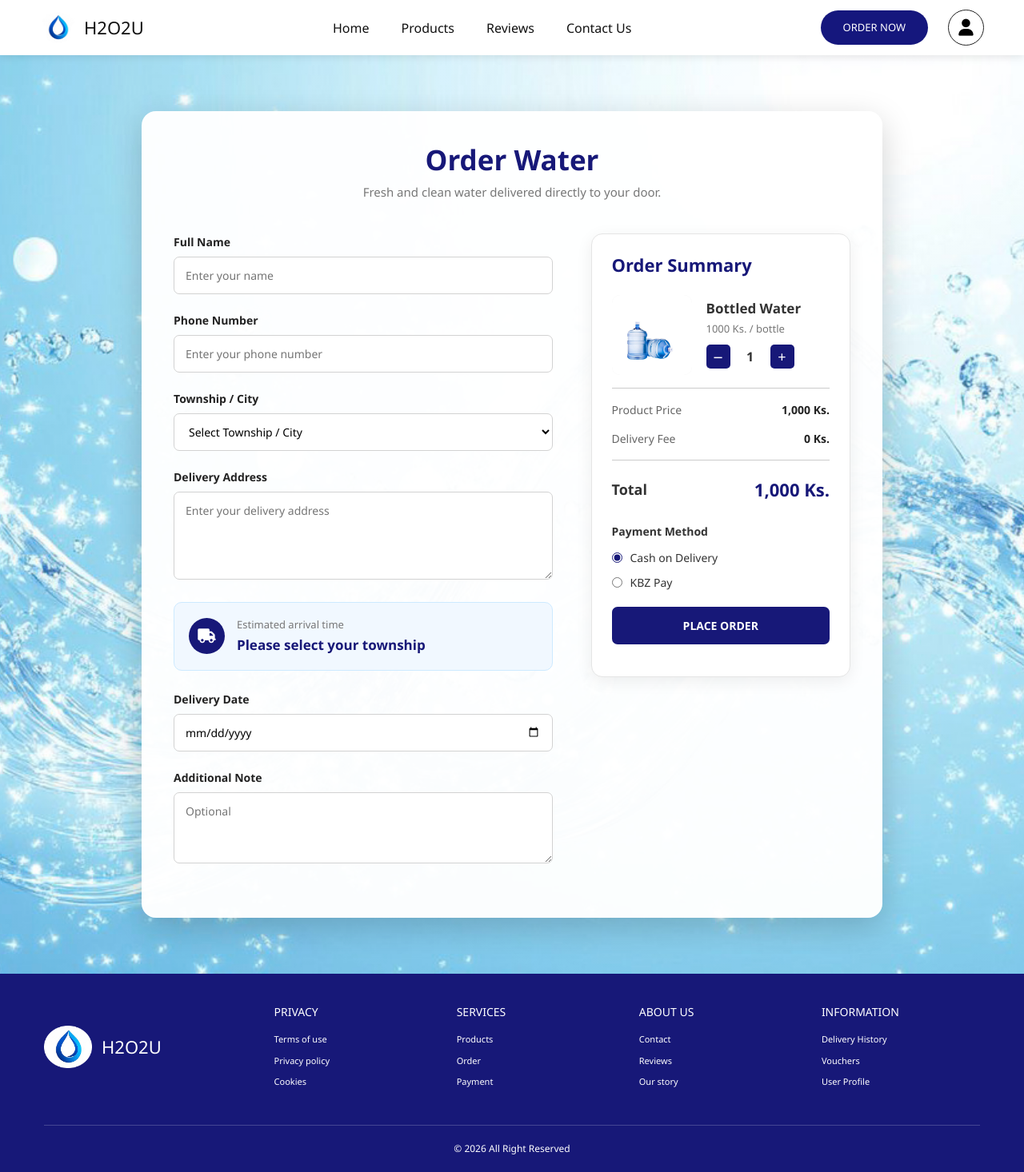
After one commit to B-M-P55/ICT, a PHP site: page /user_orders.html in a window 1280 px wide. The commit adds this page. Shown: the whole page at 80% size. Run offline with PHP 8.4, Linux system fonts and the light colour scheme.

Commit message:
final_change

```diff
--- a/js/script.js
+++ b/js/script.js
@@ -157,7 +157,7 @@ document.addEventListener("DOMContentLoaded", function () {
                 function () {
 
                     window.location.href =
-                        "user_order.html";
+                        "user_orders.html";
 
                 }
             );
@@ -183,7 +183,7 @@ document.addEventListener("DOMContentLoaded", function () {
             function () {
 
                 window.location.href =
-                    "user_order.html";
+                    "user_orders.html";
 
             }
         );
@@ -209,7 +209,7 @@ document.addEventListener("DOMContentLoaded", function () {
             function () {
 
                 window.location.href =
-                    "user_order.html";
+                    "user_orders.html";
 
             }
         );
--- a/js/user_noti.js
+++ b/js/user_noti.js
@@ -20,7 +20,7 @@ document.addEventListener("DOMContentLoaded", function () {
     }
 
     if (orderBtn) {
-        orderBtn.addEventListener("click", () => window.location.href = "user_order.html");
+        orderBtn.addEventListener("click", () => window.location.href = "user_orders.html");
     }
 
     if (deliveryBtn) {
--- a/js/user_pf.js
+++ b/js/user_pf.js
@@ -38,7 +38,7 @@ document.addEventListener("DOMContentLoaded", function () {
 
     // My Order Page
     orderBtn.addEventListener("click", function () {
-        window.location.href = "user_order.html";
+        window.location.href = "user_orders.html";
     });
 
     // Delivery History Page
--- a/js/user_pw.js
+++ b/js/user_pw.js
@@ -39,7 +39,7 @@ document.addEventListener("DOMContentLoaded", function () {
     // My Order Page
     if (orderBtn) {
         orderBtn.addEventListener("click", function () {
-            window.location.href = "user_order.html";
+            window.location.href = "user_orders.html";
         });
     }
 
--- a/php/checkout.php
+++ b/php/checkout.php
@@ -56,12 +56,12 @@ if ($_SERVER['REQUEST_METHOD'] == 'POST') {
 
         // Save order info
         $conn->query("INSERT INTO tbl_order (order_date, total_order, total_amount, order_status, userID, location_ID)
-                      VALUES ('$orderDate', 1, 5000, 'Pending', $userID, $locationID)");
+                      VALUES ('$orderDate', 1, 1000, 'Pending', $userID, $locationID)");
         $orderID = $conn->insert_id;
 
         // Save order items (Product ID 1)
         $conn->query("INSERT INTO tbl_order_details (quantity, price, productID, orderID)
-                      VALUES (1, 5000, 1, $orderID)");
+                      VALUES (1, 1000, 1, $orderID)");
 
         // Save delivery tracking info
         $trackingNumber = rand(100000, 999999);
@@ -112,7 +112,7 @@ $locationResult = $conn->query("SELECT address, estimated_arrival FROM tbl_locat
 
         <div class="nav-buttons">
             <a href="checkout.php" class="order-btn text-decoration-none">ORDER NOW</a>
-            <a href="profile.html" class="profile">
+            <a href="user_pf.html" class="profile">
                 <i class="fa-solid fa-user"></i>
             </a>
         </div>
--- /dev/null
+++ b/user_orders.html
@@ -0,0 +1,198 @@
+<!DOCTYPE html>
+<html lang="en">
+<head>
+  <meta charset="UTF-8">
+  <meta name="viewport" content="width=device-width, initial-scale=1.0">
+  <title>H2O2U - Order</title>
+  <link href="https://cdn.jsdelivr.net/npm/bootstrap@5.3.3/dist/css/bootstrap.min.css" rel="stylesheet">
+  <link rel="stylesheet" href="https://cdnjs.cloudflare.com/ajax/libs/font-awesome/6.5.2/css/all.min.css">
+  <link rel="stylesheet" href="css/order.css">
+  <link rel="stylesheet" href="css/nav&footer.css">
+</head>
+<body>
+
+  <!-- NAVBAR -->
+  <nav class="navbar">
+    <div class="logo-section">
+      <img src="img/logo.png" alt="H2O2U Logo">
+      <h2>H2O2U</h2>
+    </div>
+    <ul class="nav-links">
+      <li><a href="homepage.html">Home</a></li>
+      <li><a href="homepage.html#products">Products</a></li>
+      <li><a href="homepage.html#reviews">Reviews</a></li>
+      <li><a href="contact.html">Contact Us</a></li>
+    </ul>
+    <div class="nav-buttons">
+      <button class="order-btn" onclick="window.location.href='user_orders.html'">ORDER NOW</button>
+      <a href="user_pf.html" class="profile"><i class="fa-solid fa-user"></i></a>
+    </div>
+  </nav>
+
+  <!-- ORDER PAGE -->
+  <section class="order-page">
+    <div class="order-overlay">
+      <div class="container">
+        <div class="row justify-content-center">
+          <div class="col-xl-10 col-lg-11 col-md-12">
+            <div class="order-card">
+              <div class="order-title">
+                <h1>Order Water</h1>
+                <p>Fresh and clean water delivered directly to your door.</p>
+              </div>
+
+              <div class="row g-5">
+                <!-- FORM -->
+                <div class="col-lg-7">
+                  <form id="orderForm" method="POST" enctype="multipart/form-data">
+                    <div class="form-group">
+                      <label for="customerName">Full Name</label>
+                      <input type="text" id="customerName" class="order-input" placeholder="Enter your name" required>
+                    </div>
+
+                    <div class="form-group">
+                      <label for="phone">Phone Number</label>
+                      <input type="tel" id="phone" class="order-input" placeholder="Enter your phone number" required>
+                    </div>
+
+                    <div class="form-group">
+                      <label for="township">Township / City</label>
+                      <select id="township" class="order-input" required>
+                        <option value="">Select Township / City</option>
+                        <option value="Insein">Insein</option>
+                        <option value="Mayangone">Mayangone</option>
+                        <option value="Hlaing">Hlaing</option>
+                      </select>
+                    </div>
+
+                    <div class="form-group">
+                      <label for="address">Delivery Address</label>
+                      <textarea id="address" class="order-input" rows="4" placeholder="Enter your delivery address" required></textarea>
+                    </div>
+
+                    <div class="arrival-time-box">
+                      <div class="arrival-icon"><i class="fa-solid fa-truck"></i></div>
+                      <div>
+                        <span class="arrival-label">Estimated arrival time</span>
+                        <strong id="arrivalTime">Please select your township</strong>
+                      </div>
+                    </div>
+
+                    <div class="form-group">
+                      <label for="deliveryDate">Delivery Date</label>
+                      <input type="date" id="deliveryDate" class="order-input" required>
+                    </div>
+
+                    <div class="form-group">
+                      <label for="note">Additional Note</label>
+                      <textarea id="note" class="order-input" rows="3" placeholder="Optional"></textarea>
+                    </div>
+                  </form>
+                </div>
+
+                <!-- ORDER SUMMARY -->
+                <div class="col-lg-5">
+                  <div class="summary-card">
+                    <h3>Order Summary</h3>
+                    <div class="summary-product">
+                      <div class="product-image">
+                        <img src="images/two-btl.jpg" alt="Bottled Water">
+                      </div>
+                      <div class="product-info">
+                        <h4>Bottled Water</h4>
+                        <p>1000 Ks. / bottle</p>
+                        <div class="quantity-box">
+                          <button type="button" id="minusBtn">−</button>
+                          <span id="quantity">1</span>
+                          <button type="button" id="plusBtn">+</button>
+                        </div>
+                      </div>
+                    </div>
+
+                    <hr>
+                    <div class="price-row">
+                      <span>Product Price</span>
+                      <span id="productPrice">1000 Ks.</span>
+                    </div>
+                    <div class="price-row">
+                      <span>Delivery Fee</span>
+                      <span id="deliveryFee">0 Ks.</span>
+                    </div>
+
+                    <hr>
+                    <div class="total-row">
+                      <span>Total</span>
+                      <strong id="totalPrice">1000 Ks.</strong>
+                    </div>
+
+                    <!-- PAYMENT SECTION -->
+                    <div class="payment-title">Payment Method</div>
+                    <div class="payment-options">
+                      <label>
+                        <input type="radio" name="payment" value="Cash on Delivery" checked>
+                        <span>Cash on Delivery</span>
+                      </label>
+                      <label>
+                        <input type="radio" name="payment" value="KBZ Pay" id="kbzPayRadio">
+                        <span>KBZ Pay</span>
+                      </label>
+                    </div>
+
+                    <!-- KBZ PAY ATTACHMENT FIELD -->
+                    <div class="kbz-upload-container" id="kbzUploadContainer" style="display: none;">
+                      <label for="paymentSlip" class="kbz-upload-label">
+                        <i class="fa-solid fa-paperclip"></i> Attach the photo of payment
+                      </label>
+                      <input type="file" id="paymentSlip" form="orderForm" accept="image/*" class="order-input-file">
+                    </div>
+
+                    <button type="submit" form="orderForm" class="place-order-btn">PLACE ORDER</button>
+                    <p id="orderMessage" class="order-message"></p>
+                  </div>
+                </div>
+              </div>
+
+            </div>
+          </div>
+        </div>
+      </div>
+    </div>
+  </section>
+
+  <!-- FOOTER -->
+  <footer class="footer">
+    <div class="footer-logo">
+      <img src="img/logo.png" alt="H2O2U Logo">
+      <h2>H2O2U</h2>
+    </div>
+    <div class="footer-column">
+      <h3>PRIVACY</h3>
+      <a href="#">Terms of use</a>
+      <a href="#">Privacy policy</a>
+      <a href="#">Cookies</a>
+    </div>
+    <div class="footer-column">
+      <h3>SERVICES</h3>
+      <a href="homepage.html#products">Products</a>
+      <a href="user_orders.html">Order</a>
+      <a href="user_payment.html">Payment</a>
+    </div>
+    <div class="footer-column">
+      <h3>ABOUT US</h3>
+      <a href="contact.html">Contact</a>
+      <a href="homepage.html#reviews">Reviews</a>
+      <a href="#">Our story</a>
+    </div>
+    <div class="footer-column">
+      <h3>INFORMATION</h3>
+      <a href="user_delivery.html">Delivery History</a>
+      <a href="#">Vouchers</a>
+      <a href="user_pf.html">User Profile</a>
+    </div>
+    <div class="copyright">© 2026 All Right Reserved</div>
+  </footer>
+
+  <script src="https://cdn.jsdelivr.net/npm/bootstrap@5.3.3/dist/js/bootstrap.bundle.min.js"></script>
+  <script src="js/order.js"></script>
+</body>
+</html>
```
Also changed, not shown: contact.html (+8 -7 lines), css/user_noti.css (+35 -56 lines), homepage.html (+4 -18 lines), php/db_connect.php (added, +15 -0 lines), php/get_profile.php (added, +19 -0 lines), php/login.php (added, +37 -0 lines), php/registet.php (added, +31 -0 lines).
